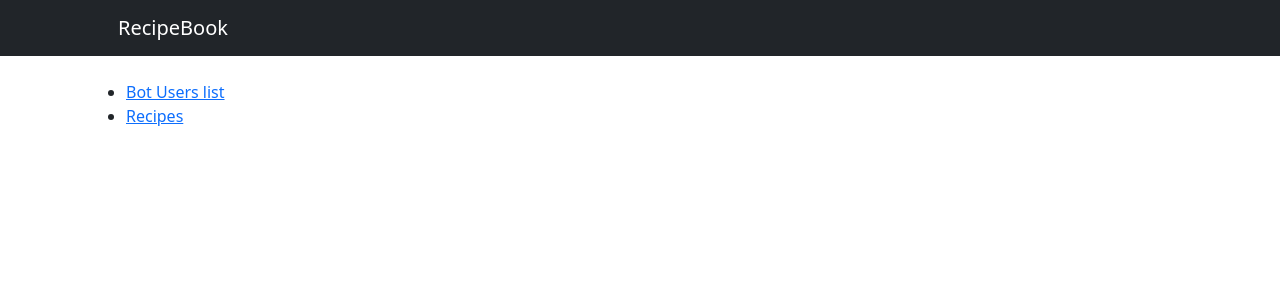
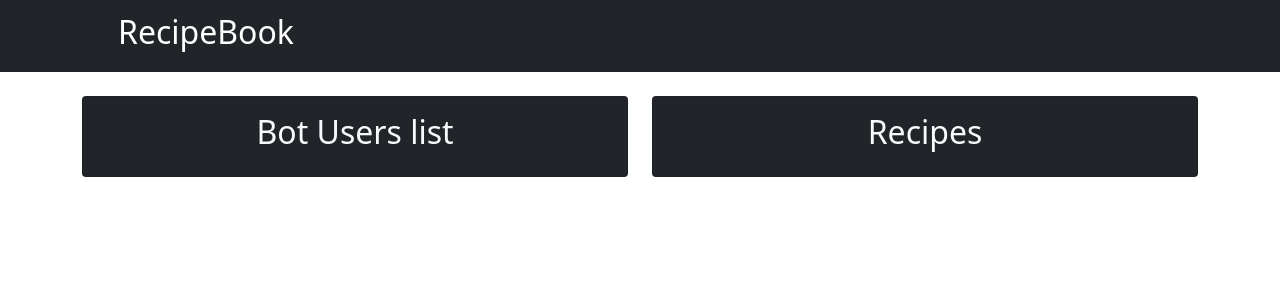
Before and after one commit to margo-dubovik/recipe-book, a Django app: page /admin-panel in a window 1280 px wide. Shown: the top 300 px of the page. Run offline with Django 4.2, Linux system fonts and the light colour scheme; the visitor is signed in with stand-in values (Sample User, id 1).

Commit message:
home view nicer look

```diff
--- a/recipebook/admin_panel/templates/admin_panel/admin_panel_home.html
+++ b/recipebook/admin_panel/templates/admin_panel/admin_panel_home.html
@@ -1,11 +1,21 @@
 {% extends 'admin_panel/base.html' %}
 {% block body %}
 {% if request.user.is_authenticated %}
-<div class="container">
-    <ul>
-        <li><a href="{% url 'bot-users' %}">Bot Users list</a></li>
-        <li><a href="{% url 'recipes' %}">Recipes</a></li>
-    </ul>
+<div class="row">
+    <div class="col-sm-6">
+        <div class="card text-white bg-dark">
+            <div class="card-body text-center">
+                <a href="{% url 'bot-users' %}" class="link-light text-decoration-none"><h2>Bot Users list</h2></a>
+            </div>
+        </div>
+    </div>
+    <div class="col-sm-6">
+        <div class="card text-white bg-dark">
+            <div class="card-body text-center">
+                <a href="{% url 'recipes' %}" class="link-light text-decoration-none"><h2>Recipes</h2></a>
+            </div>
+        </div>
+    </div>
 </div>
 {% else %}
 <div class="container">
--- a/recipebook/admin_panel/templates/admin_panel/base.html
+++ b/recipebook/admin_panel/templates/admin_panel/base.html
@@ -11,7 +11,7 @@
 <header>
     <nav class="navbar navbar-expand-lg navbar-dark bg-dark">
             <div class="container px-5">
-                <a class="navbar-brand" href="#page-top">RecipeBook</a>
+                <a class="navbar-brand" href="{% url 'home-view' %}"><h2>RecipeBook</h2></a>
                 <button class="navbar-toggler" type="button" data-bs-toggle="collapse" data-bs-target="#navbarResponsive" aria-controls="navbarResponsive" aria-expanded="false" aria-label="Toggle navigation"><span class="navbar-toggler-icon"></span></button>
                 {% if not request.user.is_authenticated %}
                 <div class="collapse navbar-collapse" id="navbarResponsive">
```
